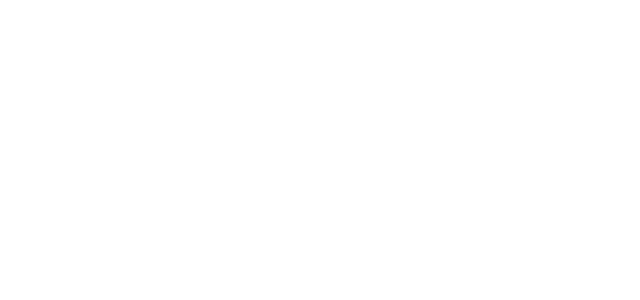
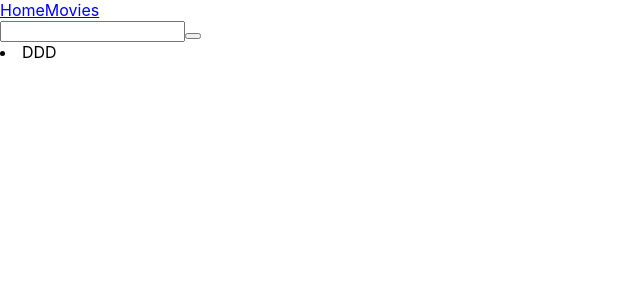
Before and after one commit to yulyaolshanska/goit-react-hw-05-movies, a React (Create React App) app: page /movies in a window 1280 px wide. Before the commit this address had no page. Shown: the top 300 px of the page, without its empty margins (0-640 px from the left). Built offline with nearby package versions, Linux system fonts and the light colour scheme.

Commit message:
Стартовая разметка

```diff
--- a/src/components/App.jsx
+++ b/src/components/App.jsx
@@ -1,14 +1,19 @@
 import { Routes, Route } from 'react-router-dom';
 
-// import AppBar from './AppBar/AppBar';
 import { Layout } from './Layout/Layout';
+import { Movies } from '../pages/Movies/Movies';
+import { Home } from 'pages/Home/Home';
 
 export const App = () => {
   return (
     <>
       {/* <AppBar /> */}
       <Routes>
-        <Route path="/" element={<Layout />}></Route>
+        <Route path="/" element={<Layout />}>
+          <Route index element={<Home />} />
+
+          <Route path="movies" element={<Movies />}></Route>
+        </Route>
       </Routes>
     </>
   );
--- /dev/null
+++ b/src/components/MovieItem/MovieItem.jsx
@@ -0,0 +1,3 @@
+export const MovieItem = () => {
+  return <li>DDD</li>;
+};
--- /dev/null
+++ b/src/components/MovieList/MovieList.jsx
@@ -0,0 +1,5 @@
+import { MovieItem } from '../MovieItem/MovieItem';
+
+export const MovieList = () => {
+  return <MovieItem></MovieItem>;
+};
--- /dev/null
+++ b/src/components/SearchForm/SearchForm.jsx
@@ -0,0 +1,8 @@
+export const SearchForm = () => {
+  return (
+    <form>
+      <input></input>
+      <button></button>
+    </form>
+  );
+};
--- a/src/pages/Home/Home.jsx
+++ b/src/pages/Home/Home.jsx
@@ -0,0 +1,10 @@
+import { MovieList } from 'components/MovieList/MovieList';
+
+export const Home = () => {
+  return (
+    <>
+      <h2>VV</h2>
+      <MovieList />
+    </>
+  );
+};
--- a/src/pages/Movies/Movies.jsx
+++ b/src/pages/Movies/Movies.jsx
@@ -0,0 +1,11 @@
+import { MovieList } from 'components/MovieList/MovieList';
+import { SearchForm } from 'components/SearchForm/SearchForm';
+
+export const Movies = () => {
+  return (
+    <>
+      <SearchForm />
+      <MovieList />
+    </>
+  );
+};
```
